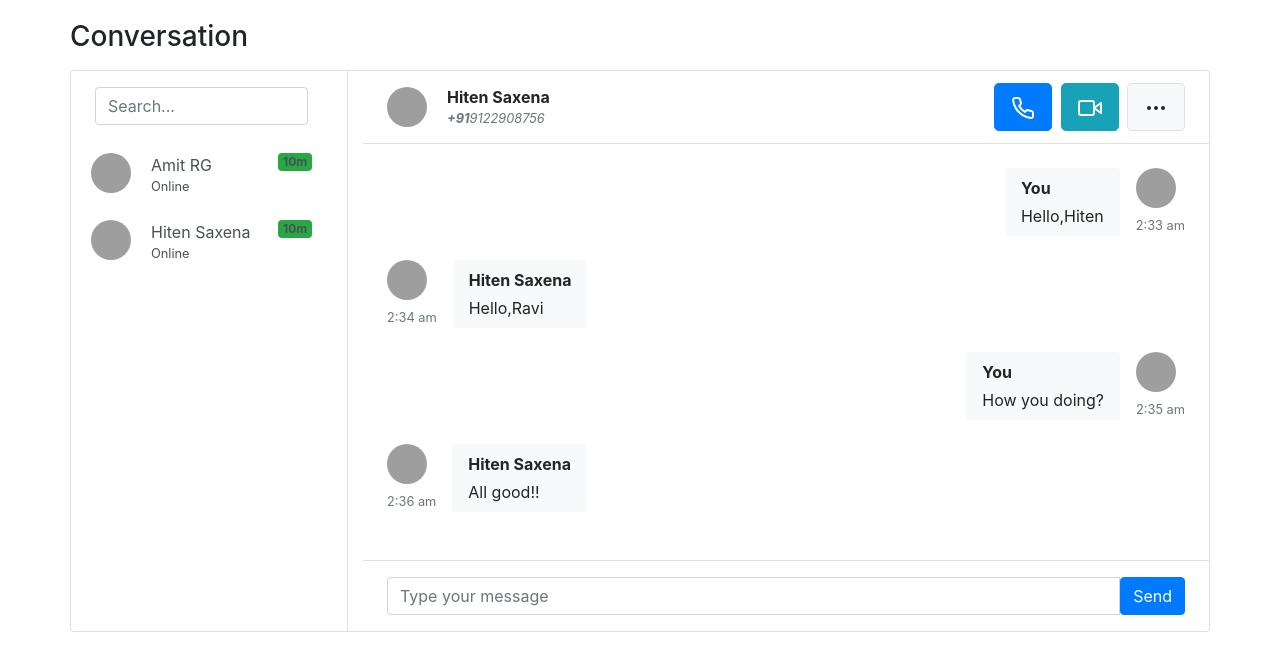
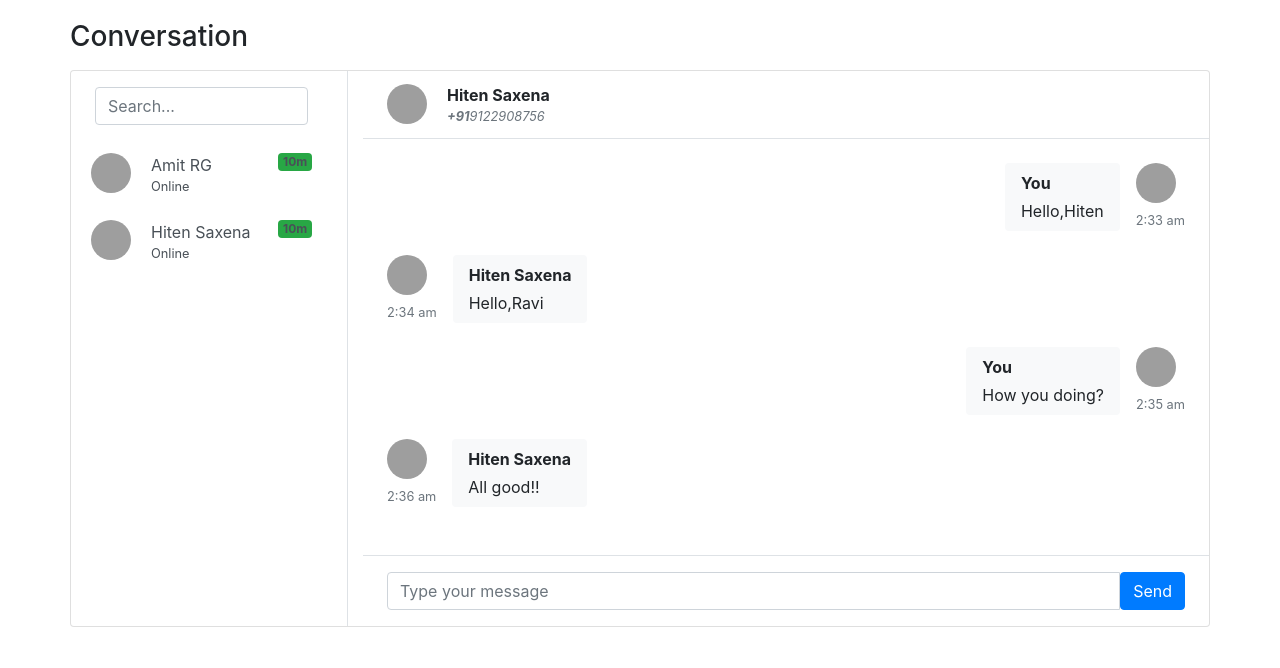
Before and after one commit to RaviPrakash1264/Richpanel, a website: page public/index.html in a window 1280 px wide. Drawn offline with nearby package versions, Linux system fonts and the light colour scheme; grey boxes are pictures that could not be loaded; some icons are missing.

Commit message:
index.html file updated

```diff
--- a/public/index.html
+++ b/public/index.html
@@ -62,12 +62,7 @@
 								<strong>Hiten Saxena</strong>
 								<div class="text-muted small"><em><b>+91</b>9122908756</em></div>
 							</div>
-							<div>
-								<button class="btn btn-primary btn-lg mr-1 px-3"><svg xmlns="http://www.w3.org/2000/svg" width="24" height="24" viewBox="0 0 24 24" fill="none" stroke="currentColor" stroke-width="2" stroke-linecap="round" stroke-linejoin="round" class="feather feather-phone feather-lg"><path d="M22 16.92v3a2 2 0 0 1-2.18 2 19.79 19.79 0 0 1-8.63-3.07 19.5 19.5 0 0 1-6-6 19.79 19.79 0 0 1-3.07-8.67A2 2 0 0 1 4.11 2h3a2 2 0 0 1 2 1.72 12.84 12.84 0 0 0 .7 2.81 2 2 0 0 1-.45 2.11L8.09 9.91a16 16 0 0 0 6 6l1.27-1.27a2 2 0 0 1 2.11-.45 12.84 12.84 0 0 0 2.81.7A2 2 0 0 1 22 16.92z"></path></svg></button>
-								<button class="btn btn-info btn-lg mr-1 px-3 d-none d-md-inline-block"><svg xmlns="http://www.w3.org/2000/svg" width="24" height="24" viewBox="0 0 24 24" fill="none" stroke="currentColor" stroke-width="2" stroke-linecap="round" stroke-linejoin="round" class="feather feather-video feather-lg"><polygon points="23 7 16 12 23 17 23 7"></polygon><rect x="1" y="5" width="15" height="14" rx="2" ry="2"></rect></svg></button>
-								<button class="btn btn-light border btn-lg px-3"><svg xmlns="http://www.w3.org/2000/svg" width="24" height="24" viewBox="0 0 24 24" fill="none" stroke="currentColor" stroke-width="2" stroke-linecap="round" stroke-linejoin="round" class="feather feather-more-horizontal feather-lg"><circle cx="12" cy="12" r="1"></circle><circle cx="19" cy="12" r="1"></circle><circle cx="5" cy="12" r="1"></circle></svg></button>
 							</div>
-						</div>
 					</div>
 
 					<div class="position-relative">
```
